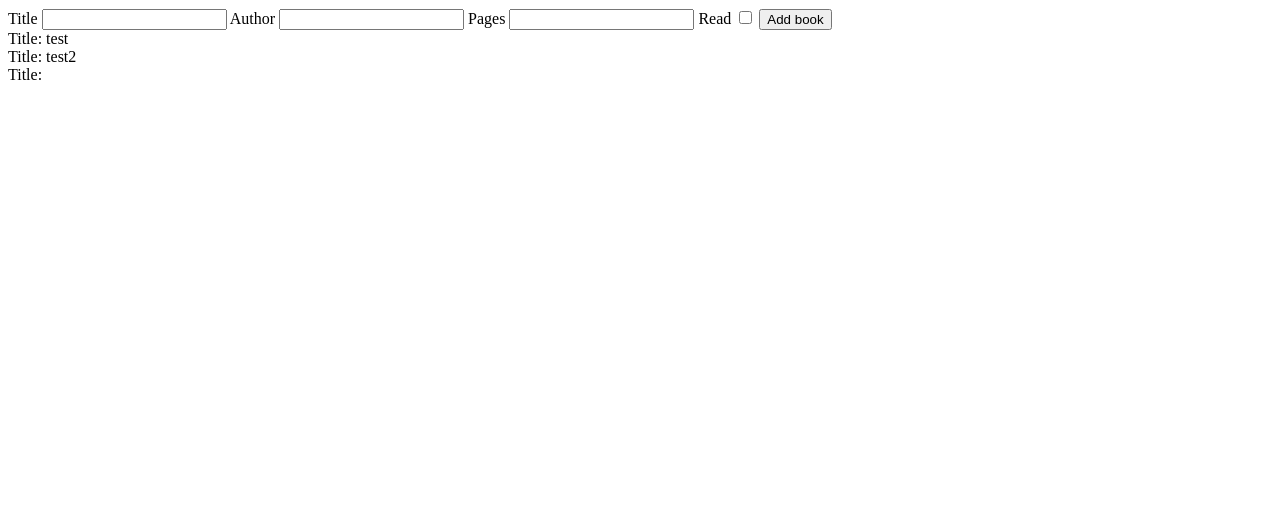
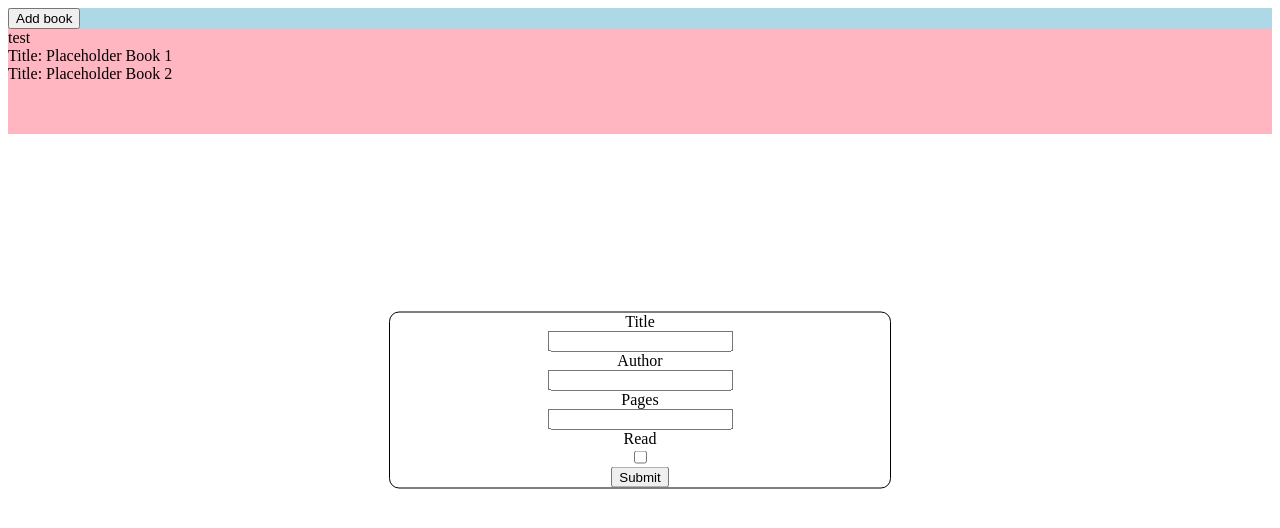
Before and after one commit to shanej3/Library, a plain HTML site: page index.html in a window 1280 px wide. Both pictures are taken after a click on the button "Add book". Drawn offline with Linux system fonts and the light colour scheme.

Commit message:
modal now functions

```diff
--- a/index.html
+++ b/index.html
@@ -5,11 +5,17 @@
     <meta name="viewport" content="width=device-width, initial-scale=1.0">
     <title>Library</title>
     <script src="main.js" defer></script>
-    <link ref = "stylesheet" href="style.css">
+    <link rel = "stylesheet" href="style.css">
 </head>
 <body>
     <div class="container">
-        <div class="header"></div>
+        <div class="header">
+
+            <button data-modal-target="#modal" id="add-book">Add book</button>
+        </div>
+        <div id="main-content">
+            test
+            <div class="modal" id="modal">
                 <label for="title">Title</label>
                 <input type="text" id="title">
                 <label for="author">Author</label>
@@ -18,12 +24,8 @@
                 <input type="text" id="pages">
                 <label for="read">Read</label>
                 <input type="checkbox" id="read">
-            <button id="add-book">
-                Add book
-            </button>
+                <button id="submit">Submit</button>
             </div>
-        <div id="main-content">
-
         </div>
     </div>
 </body>
--- a/main.js
+++ b/main.js
@@ -6,6 +6,7 @@ const authorFromInput = document.getElementById('author');
 const pagesFromInput = document.getElementById('pages');
 const hasReadFromInput = document.getElementById('read');
 const addBookButton = document.getElementById('add-book');
+const submitButton = document.getElementById('submit');
 
 function Book(title, author, pages, read) {
     this.title = title;
@@ -23,19 +24,26 @@ function addBookToLibrary() {
     newBookDiv.className = 'new-book';
     newBookDiv.textContent = "Title: " +  newBook.title;
     mainContentContainer.appendChild(newBookDiv);
+    titleFromInput.value = pagesFromInput.value = authorFromInput.value = ''; // clear inputs
+    closeModal();
 }
+function openModal() {
+    modal.classList.add('active');
+    overlay.classList.add('active');
+}
+function closeModal() {
+    modal.classList.remove('active');
+    overlay.classList.remove('active');
+}
+addBookButton.addEventListener("click", openModal);
 
 
-addBookButton.addEventListener("click", function ()
-{
-    addBookToLibrary();
-    titleFromInput.value = pagesFromInput.value = authorFromInput.value = ''; // clear inputs
-});
+submitButton.addEventListener("click", addBookToLibrary);
 
 
 // initial books to add
-const testbook1 = new Book('test', 'testa', 100, true);
-const testbook2 = new Book('test2', 'testa2', 102, false);
+const testbook1 = new Book('Placeholder Book 1', 'Author 1', 100, true);
+const testbook2 = new Book('Placeholder Book 2', 'Author 2', 200, false);
 library.push(testbook1);
 library.push(testbook2);
 // loop through initial books, add to library
--- a/style.css
+++ b/style.css
@@ -0,0 +1,30 @@
+.container {
+    display : grid;
+    grid-template-rows: 1fr 5fr;
+}
+.header {
+    background-color : lightblue;
+}
+#main-content {
+    background-color : lightpink;
+}
+.modal { /* starts disabled / invisible */
+    position: fixed;
+    top: 50%;
+    left: 50%;
+    transition: 100ms ease-in-out;
+    transform: translate(-50%, -50%) scale(0); /* scale(0) makes it invisible */
+    border: 1px solid black;
+    border-radius: 10px;
+    z-index: 10; /* always renmdered on top */
+    background-color: white;
+    width: 500px;
+    max-width: 80%;
+    display : flex;
+    flex-direction: column;
+    align-items: center;
+  }
+
+.modal.active { /* open modal */
+    transform: translate(-50%, -50%) scale(1);
+}
```
Lines whose indentation alone changed are shown as unchanged.
